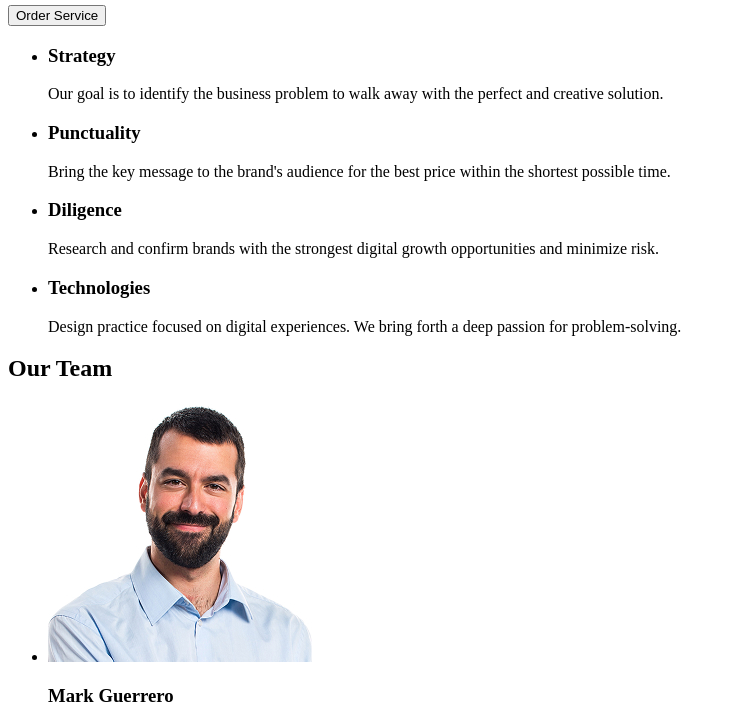
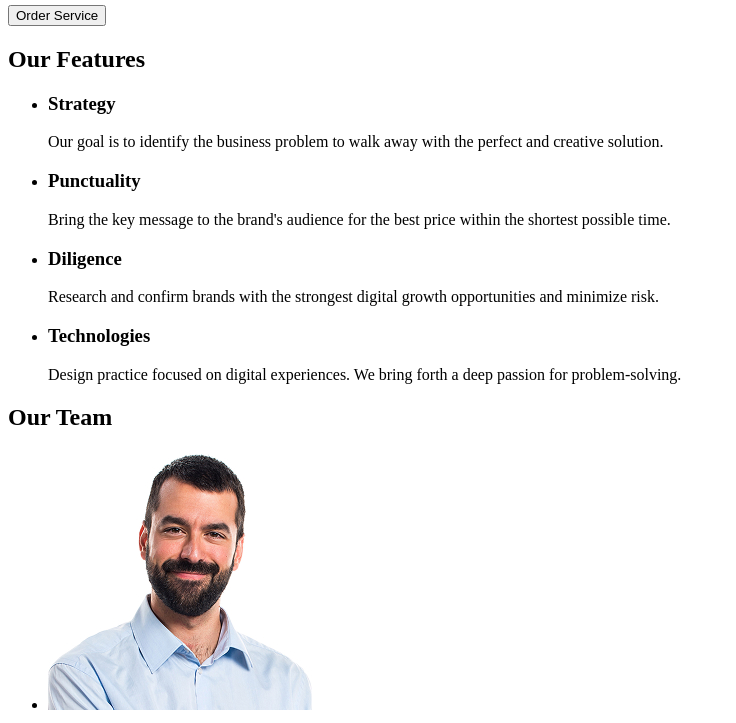
Before and after one commit to antn-cooper/goit-markup-hw-01, a website: page index.html in a window 1280 px wide. Shown: the part 210-933 px from the top of the page, without its empty margins (0-736 px from the left). Drawn offline with Linux system fonts and the light colour scheme.

Commit message:
fix features headers

```diff
--- a/index.html
+++ b/index.html
@@ -29,7 +29,7 @@
         <button type="button">Order Service</button>
       </section>
       <section>
-        <!-- <h2>Our Features</h2> -->
+        <h2>Our Features</h2>
         <ul>
           <li>
             <h3>Strategy</h3>
```
